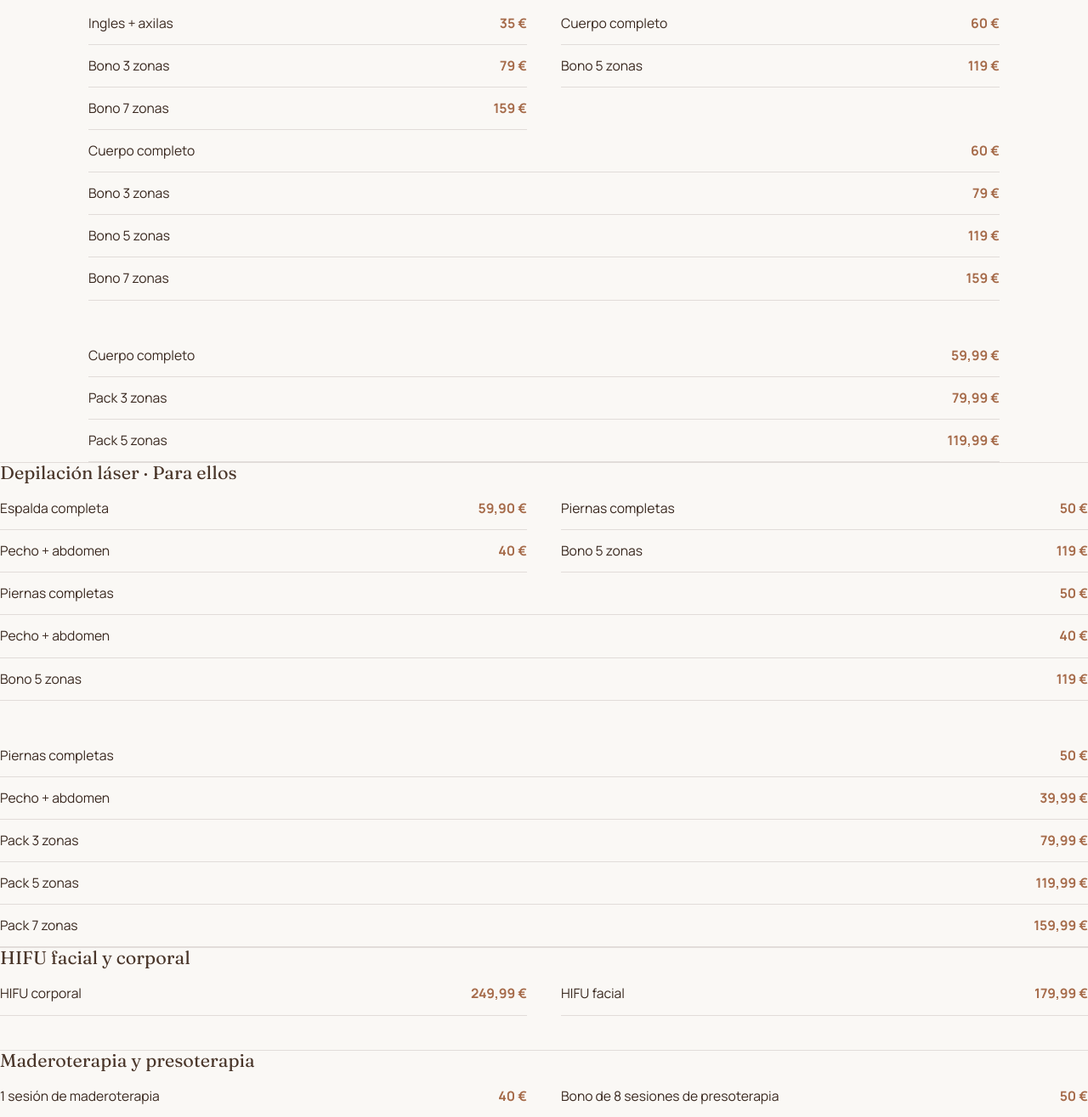
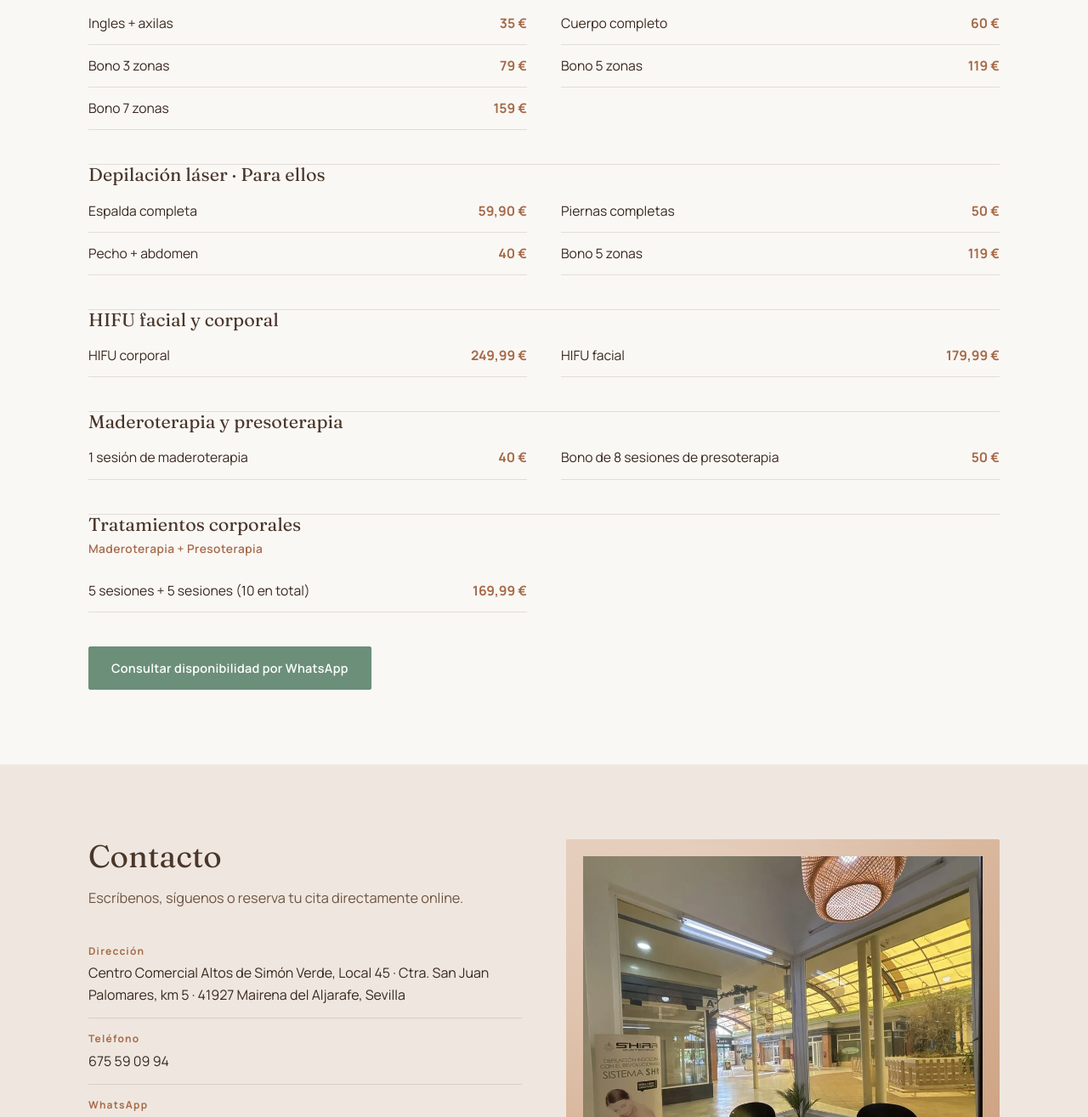
Before and after one commit to flavioycarmina/sonia-beauty-lifestyle, a plain HTML site: page index.html in a window 1280 px wide. Shown: the part 6107-7422 px from the top of the page at 85% size. Drawn offline with Linux system fonts and the light colour scheme.

Commit message:
Corregir estructura y tarifas de depilación en portada

```diff
--- a/index.html
+++ b/index.html
@@ -614,15 +614,6 @@ a.btn[href*="wa.me"]:hover{background:#55745F;border-color:#55745F}
 <div class="precio-line"><span>Bono 5 zonas</span><span class="p">119 €</span></div>
 <div class="precio-line"><span>Bono 7 zonas</span><span class="p">159 €</span></div>
 </div>
-<div class="precio-line"><span>Cuerpo completo</span><span class="p">60 €</span></div>
-<div class="precio-line"><span>Bono 3 zonas</span><span class="p">79 €</span></div>
-<div class="precio-line"><span>Bono 5 zonas</span><span class="p">119 €</span></div>
-<div class="precio-line"><span>Bono 7 zonas</span><span class="p">159 €</span></div>
-</div>
-<div class="precio-line"><span>Cuerpo completo</span><span class="p">59,99 €</span></div>
-<div class="precio-line"><span>Pack 3 zonas</span><span class="p">79,99 €</span></div>
-<div class="precio-line"><span>Pack 5 zonas</span><span class="p">119,99 €</span></div>
-</div>
 </div>
 <div class="precio-cat">
 <h3>Depilación láser · Para ellos</h3>
@@ -631,16 +622,6 @@ a.btn[href*="wa.me"]:hover{background:#55745F;border-color:#55745F}
 <div class="precio-line"><span>Piernas completas</span><span class="p">50 €</span></div>
 <div class="precio-line"><span>Pecho + abdomen</span><span class="p">40 €</span></div>
 <div class="precio-line"><span>Bono 5 zonas</span><span class="p">119 €</span></div>
-</div>
-<div class="precio-line"><span>Piernas completas</span><span class="p">50 €</span></div>
-<div class="precio-line"><span>Pecho + abdomen</span><span class="p">40 €</span></div>
-<div class="precio-line"><span>Bono 5 zonas</span><span class="p">119 €</span></div>
-</div>
-<div class="precio-line"><span>Piernas completas</span><span class="p">50 €</span></div>
-<div class="precio-line"><span>Pecho + abdomen</span><span class="p">39,99 €</span></div>
-<div class="precio-line"><span>Pack 3 zonas</span><span class="p">79,99 €</span></div>
-<div class="precio-line"><span>Pack 5 zonas</span><span class="p">119,99 €</span></div>
-<div class="precio-line"><span>Pack 7 zonas</span><span class="p">159,99 €</span></div>
 </div>
 </div>
 <div class="precio-cat">
```
